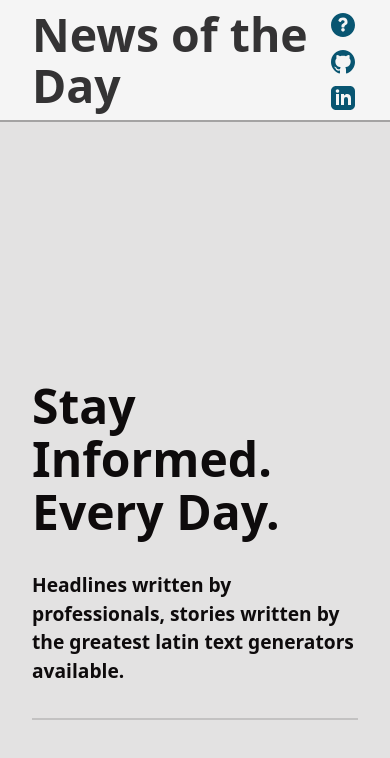
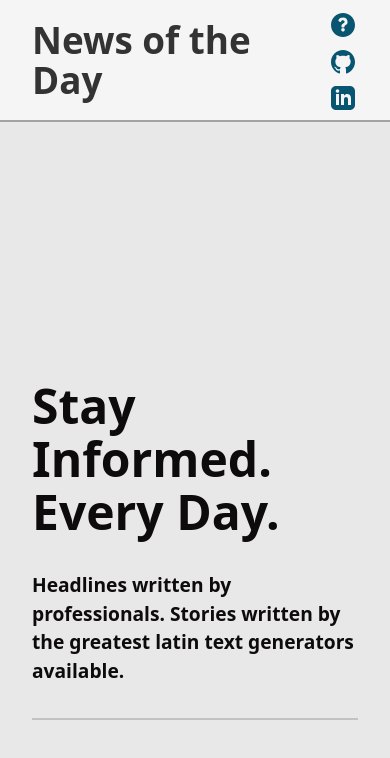
Before and after one commit to arcarey/basic-react-refresher, a React (Vite) app: page /home in a window 390 px wide. Shown: the top 758 px of the page. Built offline with nearby package versions, Linux system fonts and the light colour scheme; no server answers.

Commit message:
update colors

```diff
--- a/src/components/Main/Header.css
+++ b/src/components/Main/Header.css
@@ -47,3 +47,9 @@
         font-size: 2.9em;
     }
 }
+
+@media (max-width: 480px) {
+    .header-text {
+        font-size: 2.3em;
+    }
+}
--- a/src/components/Main/Home.css
+++ b/src/components/Main/Home.css
@@ -3,10 +3,6 @@
     grid-template-columns: 2fr 1fr;
     grid-template-rows: auto;
     column-gap: 5rem;
-}
-
-.first-story {
-
 }
 
 .story-filters {
--- a/src/components/Main/Story-Filters.css
+++ b/src/components/Main/Story-Filters.css
@@ -10,3 +10,10 @@
 .filter-chip {
     text-transform: uppercase;
 }
+
+@media (max-width: 500px) {
+    .filter-chip {
+        padding: .5em 1em;
+        font-size: .7em;
+    }
+}
--- a/src/components/Main/Story-Filters.tsx
+++ b/src/components/Main/Story-Filters.tsx
@@ -9,9 +9,6 @@ interface Props {
 
 
 export default function StoryFilters(props: Props) {
-    useEffect(() => {
-        console.log(props.activeGenres)
-    }, [])
 
     return (
         <div className='story-filters-container'>
--- a/src/components/Main/Title-Card.tsx
+++ b/src/components/Main/Title-Card.tsx
@@ -5,7 +5,7 @@ export default function TitleCard() {
         <div>
             <div className='title-card-container'>
                 <h1 className='title-card-header'>Stay Informed. Every Day.</h1>
-                <h2 className='title-card-text'>Headlines written by professionals, stories written by the greatest latin text generators available.</h2>
+                <h2 className='title-card-text'>Headlines written by professionals. Stories written by the greatest latin text generators available.</h2>
                 <div className='divider title-card-divider'></div>
             </div>
         </div>
--- a/src/index.css
+++ b/src/index.css
@@ -31,7 +31,7 @@
   --neutral-450: #878485;
   --neutral-325: #a4a3a3;
   --neutral-225: #c3c2c2;
-  --neutral-100: #e3e2e2;
+  --neutral-100: #e8e8e8;
 
   /* Success */
   --success: #5bd673;
@@ -129,6 +129,7 @@ button {
   border-radius: 16px;
   border: 1px solid transparent;
   padding: 0.6em 1.2em;
+  color: var(--neutral);
   font-size: .8em;
   font-weight: 500;
   font-family: inherit;
```
Also changed, not shown: 1 other file (tests, documents, lock files or other folders).
